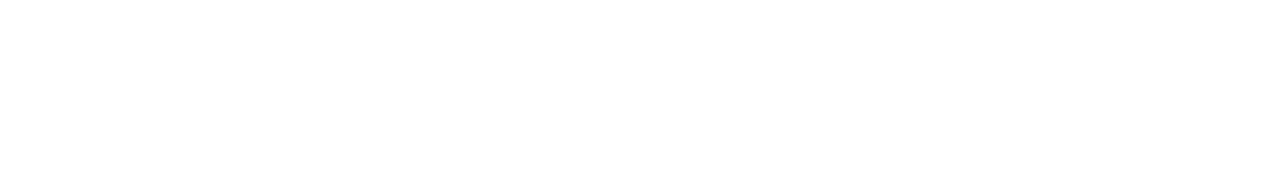
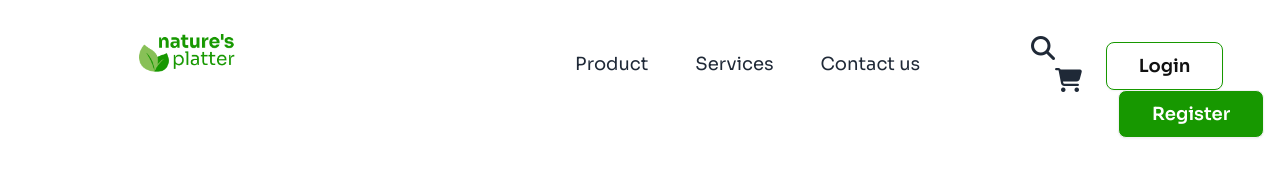
Before and after one commit to safiullah4/Module-16-Assignment-3, a plain HTML site: page index.html in a window 1280 px wide. Drawn offline with nearby package versions, Linux system fonts and the light colour scheme.

Commit message:
added nev fully

```diff
--- a/index.html
+++ b/index.html
@@ -41,11 +41,40 @@
       };
     </script>
   </head>
-  <body>
+  <body class="font-sora">
     <!-- header section -->
-    <header>
+    <header class="lg:max-w-[1600px] mx-auto ">
         <!-- nav section -->
-        <nav></nav>
+        <nav >
+            <!-- for mobile -->
+             <div></div>
+            <!-- for big devices -->
+             <div class="hidden lg:flex lg:items-center lg:py-8 ">
+                <!-- logo header -->
+            <div class="w-[154px] h-[60px] ml-[139px] mr-[340px]">
+                <img src="c2-assets/logo-header.png" alt="">
+            </div>
+            <!-- logo nevigation title -->
+            <div>
+                <ul class="flex justify-between w-[345px] text-lg ">
+                    <li>Product</li>
+                    <li>Services</li>
+                    <li>Contact us</li>
+                </ul>
+            </div>
+            <!-- logo search & cart -->
+            <div class="ml-[111px] mr-[24px] space-x-6 ">
+                <i class="text-2xl fas fa-search"></i>
+                <i class="text-2xl fa-solid fa-cart-shopping"></i>
+            </div>
+            <!-- logo button -->
+            <div class="h-[45px] space-x-3">
+                <button class="btn text-lg text-text w-[117px]  border-accent bg-white rounded-lg ">Login</button>
+                <button class="btn text-white text-lg bg-accent w-[146px] ">Register</button>
+
+            </div>
+             </div>
+        </nav>
         <!-- banner section -->
          <section></section>
     </header>
```
Also changed, not shown: tailwind.config.js (added, +11 -0 lines).
